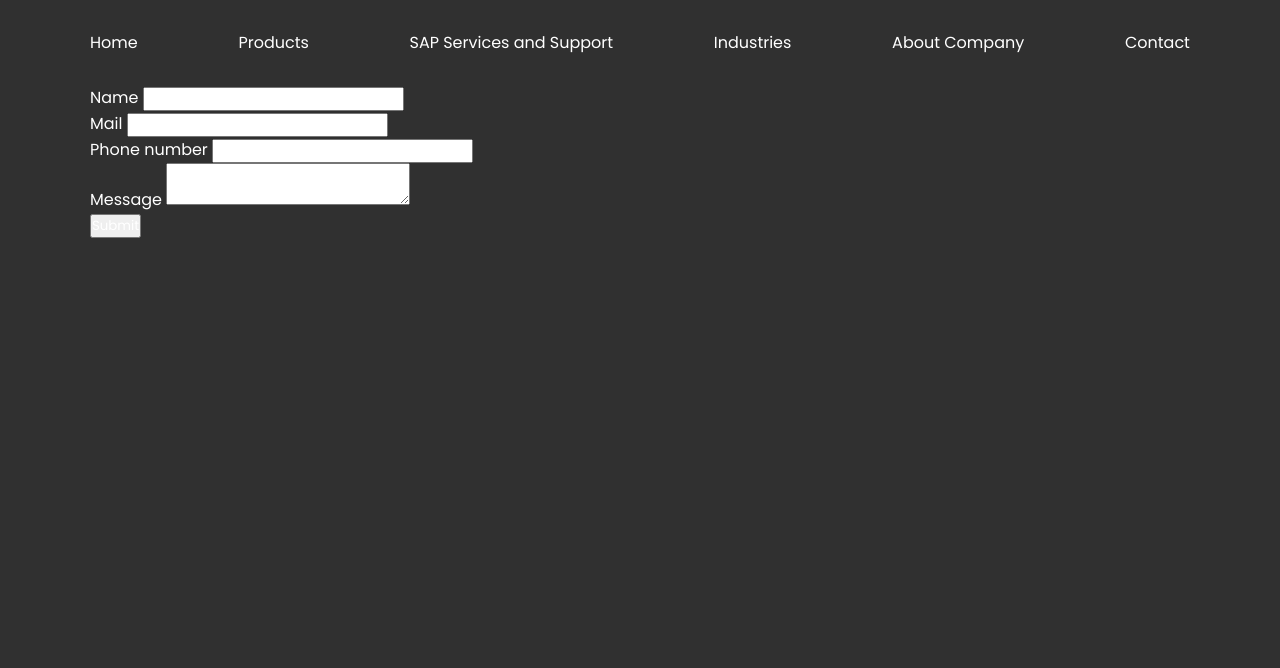
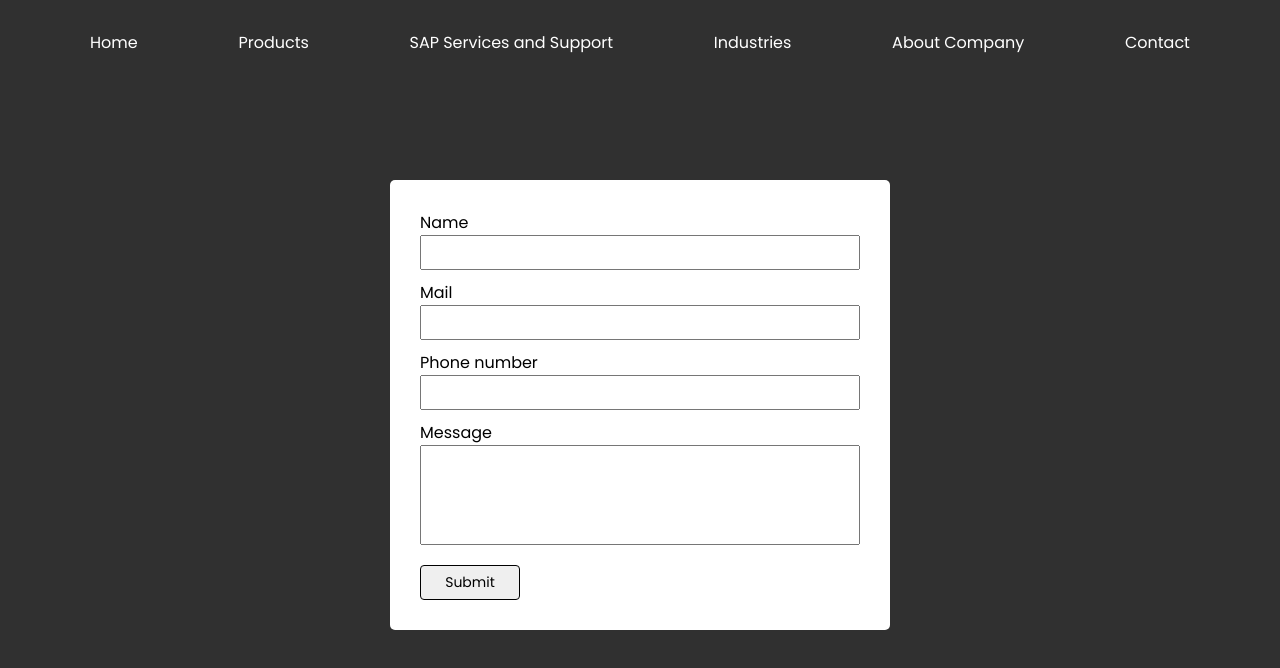
Before and after one commit to ghadgeomkar/SAP, a plain HTML site: page Contact.html in a window 1280 px wide. Drawn offline with Linux system fonts and the light colour scheme; a web font is replaced by a local one.

Commit message:
Update index.css

```diff
--- a/CSS/index.css
+++ b/CSS/index.css
@@ -87,7 +87,7 @@ body {
 
 
 .Products {
-    margin-top: 100px;
+    margin-top: 40px;
 }
 
 .Products h3 {
@@ -280,7 +280,8 @@ body {
 }
 
 .accordionSection {
-    margin-top: 30px;
+    margin: 30px 0 80px 0;
+
 }
 
 .accordionSection h2 {
@@ -427,7 +428,7 @@ body {
 }
 
 .networking {
-    margin-top: 80px;
+    margin: 80px 0;
 }
 
 .networking img {
@@ -493,9 +494,61 @@ body {
     margin: 15px;
 }
 
-html {
-    scroll-behavior: smooth;
+.Contact {
+    /* background-color: antiquewhite; */
+    height: 80vh;
+    display: flex;
+    flex-direction: column;
+    align-items: center;
+    justify-content: center;
 }
+
+.Contact button {
+    width: 100px;
+    cursor: pointer;
+    margin-top: 10px;
+    height: 35px;
+    border-radius: 4px;
+    border: 1px solid black;
+    color: black;
+    font-size: 14px;
+}
+
+.form {
+    background-color: white;
+    width: 500px;
+    padding: 30px;
+    border-radius: 5px;
+}
+
+.label {
+    display: flex;
+    flex-direction: column;
+    margin-bottom: 10px;
+}
+
+.label input {
+    outline: none;
+    height: 35px;
+    padding-left: 5px;
+    color: black;
+    width: 100%;
+}
+
+.label textarea {
+    color: black;
+    padding-left: 5px;
+    outline: none;
+    resize: none;
+    width: 100%;
+    height: 100px;
+}
+
+.label label {
+    color: black;
+}
+
+
 
 @media (max-width:1450px) {
     .offersBox {
@@ -620,4 +673,9 @@ html {
         height: 500px;
         margin-top: 40px;
     }
+
+    .form {
+        width: 300px;
+    }
+
 }
```
